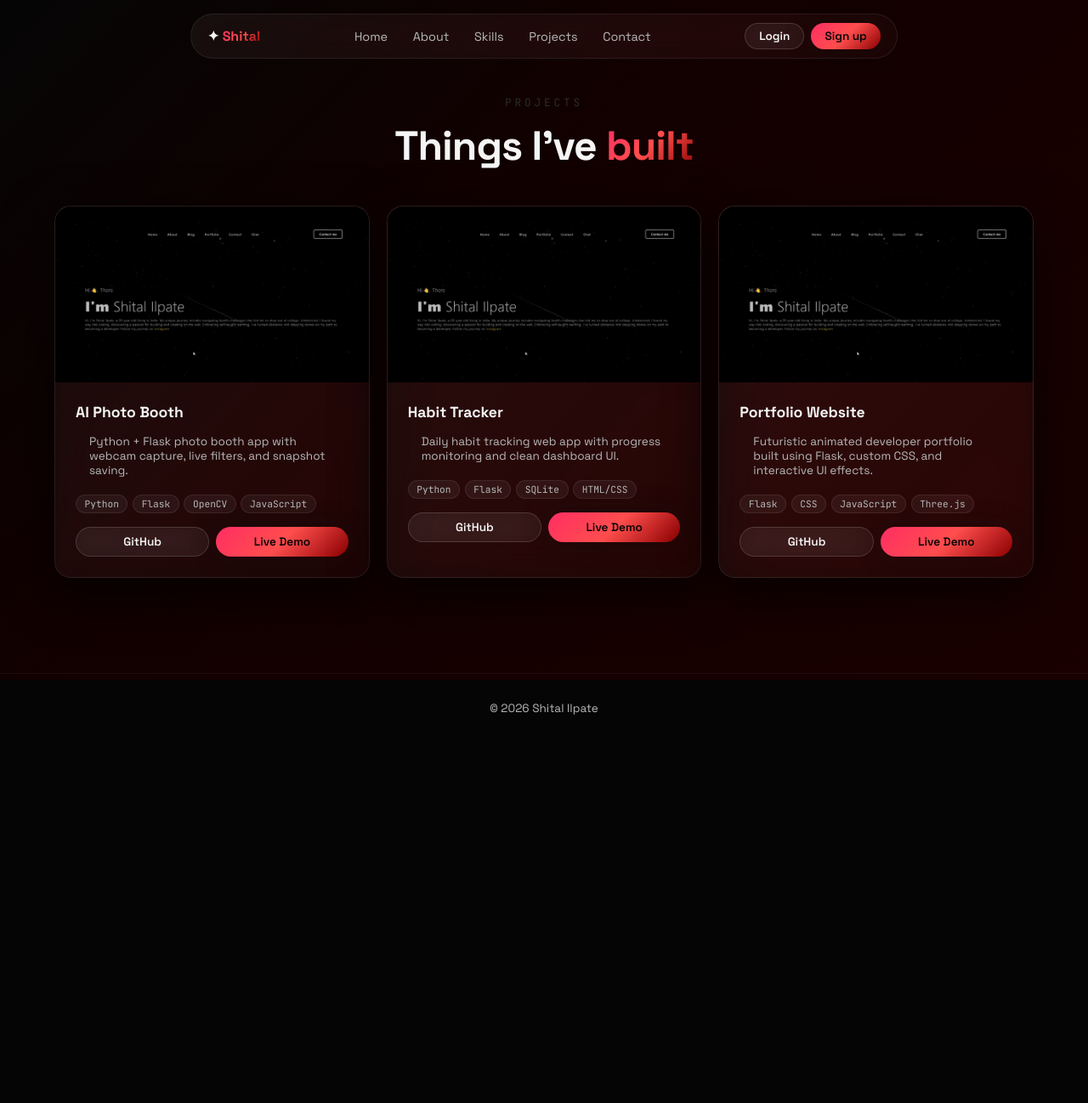
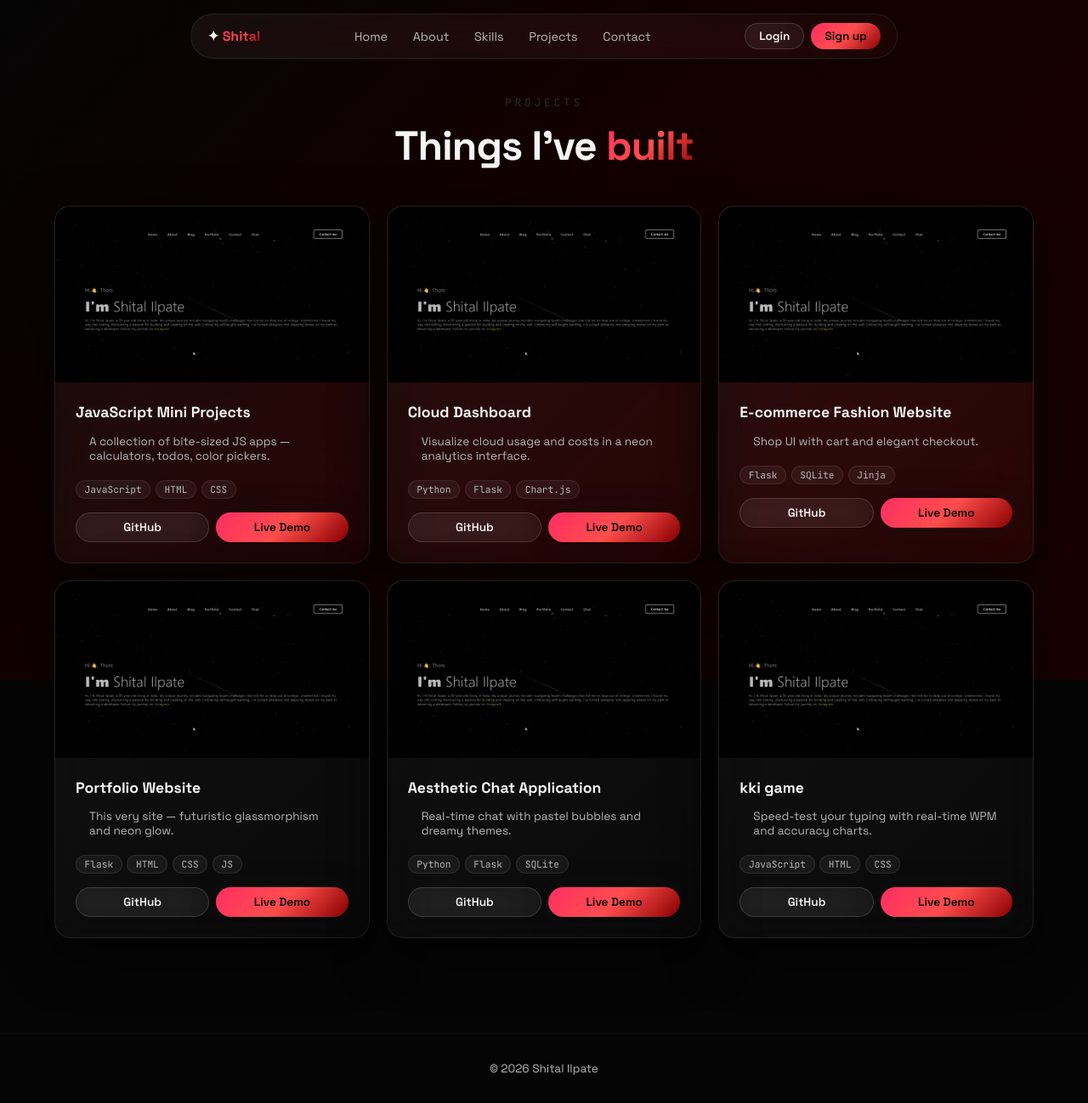
Before and after one commit to SHITALILAPATE/portfolio-website, a Flask app: page /projects in a window 1280 px wide. Shown: the whole page at 85% size. Before the commit the page ends 841 px from the top, so only its background shows below. Run offline with Flask 3, Linux system fonts and the light colour scheme.

Commit message:
manual projects

```diff
--- a/templates/projects.html
+++ b/templates/projects.html
@@ -16,38 +16,54 @@ Projects — Shital Ilpate
 
   <div class="grid-3 mt-3">
 
-    <!-- Project 1 -->
+    {% for p in projects %}
+
       <article class="glass-card project">
 
         <div class="project-img">
+
           <img
-          src="{{ url_for('static', filename='images/project1.png') }}"
-          alt="AI Photo Booth"
+            src="{{ url_for('static', filename='images/' ~ p.image) }}"
+            alt="{{ p.title }}"
             loading="lazy"
+            onerror="this.onerror=null; this.src='/static/images/project1.png';"
           >
+
         </div>
 
         <div class="pad">
 
-        <h3>AI Photo Booth</h3>
+          <h3>{{ p.title }}</h3>
 
           <p class="muted small">
-          Python + Flask photo booth app with webcam capture,
-          live filters, and snapshot saving.
+            {{ p.description }}
           </p>
 
           <div class="chips">
-          <span class="tag">Python</span>
-          <span class="tag">Flask</span>
-          <span class="tag">OpenCV</span>
-          <span class="tag">JavaScript</span>
+
+            {% if p.tech_stack %}
+
+              {% for tech in p.tech_stack.split(',') %}
+
+                <span class="tag">
+                  {{ tech.strip() }}
+                </span>
+
+              {% endfor %}
+
+            {% else %}
+
+              <span class="tag">No Tech Added</span>
+
+            {% endif %}
+
           </div>
 
           <div class="project-cta">
 
             <a
               class="btn-ghost small"
-            href="https://github.com/SHITALILAPATE/portfolio-website"
+              href="{{ p.github_url }}"
               target="_blank"
             >
               GitHub
@@ -55,7 +71,7 @@ Projects — Shital Ilpate
 
             <a
               class="btn-neon small"
-            href="#"
+              href="{{ p.demo_url }}"
               target="_blank"
             >
               Live Demo
@@ -67,107 +83,7 @@ Projects — Shital Ilpate
 
       </article>
 
-    <!-- Project 2 -->
-    <article class="glass-card project">
-
-      <div class="project-img">
-        <img
-          src="{{ url_for('static', filename='images/project1.png') }}"
-          alt="Habit Tracker"
-          loading="lazy"
-        >
-      </div>
-
-      <div class="pad">
-
-        <h3>Habit Tracker</h3>
-
-        <p class="muted small">
-          Daily habit tracking web app with progress monitoring
-          and clean dashboard UI.
-        </p>
-
-        <div class="chips">
-          <span class="tag">Python</span>
-          <span class="tag">Flask</span>
-          <span class="tag">SQLite</span>
-          <span class="tag">HTML/CSS</span>
-        </div>
-
-        <div class="project-cta">
-
-          <a
-            class="btn-ghost small"
-            href="https://github.com/SHITALILAPATE/portfolio-website"
-            target="_blank"
-          >
-            GitHub
-          </a>
-
-          <a
-            class="btn-neon small"
-            href="#"
-            target="_blank"
-          >
-            Live Demo
-          </a>
-
-        </div>
-
-      </div>
-
-    </article>
-
-    <!-- Project 3 -->
-    <article class="glass-card project">
-
-      <div class="project-img">
-        <img
-          src="{{ url_for('static', filename='images/project1.png') }}"
-          alt="Portfolio Website"
-          loading="lazy"
-        >
-      </div>
-
-      <div class="pad">
-
-        <h3>Portfolio Website</h3>
-
-        <p class="muted small">
-          Futuristic animated developer portfolio built using
-          Flask, custom CSS, and interactive UI effects.
-        </p>
-
-        <div class="chips">
-          <span class="tag">Flask</span>
-          <span class="tag">CSS</span>
-          <span class="tag">JavaScript</span>
-          <span class="tag">Three.js</span>
-        </div>
-
-        <div class="project-cta">
-
-          <a
-            class="btn-ghost small"
-            href="https://github.com/SHITALILAPATE/portfolio-website"
-            target="_blank"
-          >
-            GitHub
-          </a>
-
-          <a
-            class="btn-neon small"
-            href="#"
-            target="_blank"
-          >
-            Live Demo
-          </a>
-
-        </div>
-
-      </div>
-
-    </article>
+    {% endfor %}
 
   </div>
 
```
Lines whose indentation alone changed are shown as unchanged.
